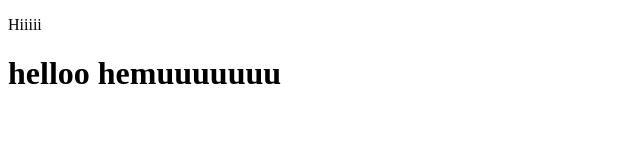
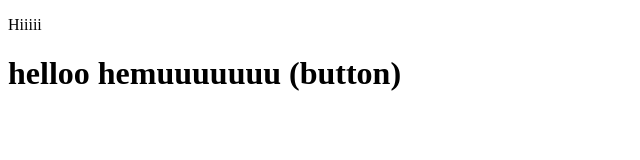
Before and after one commit to himanshu-vaishnav-01/localrepo, a plain HTML site: page index.html in a window 1280 px wide. Shown: the whole page, without its empty margins (0-640 px from the left). Drawn offline with Linux system fonts and the light colour scheme.

```diff
--- a/index.html
+++ b/index.html
@@ -8,6 +8,6 @@
 </head>
 <body>
     <p>Hiiiii</p>
-    <H1>helloo hemuuuuuuu</H1>
+    <H1>helloo hemuuuuuuu (button)</H1>
 </body>
 </html>
```
